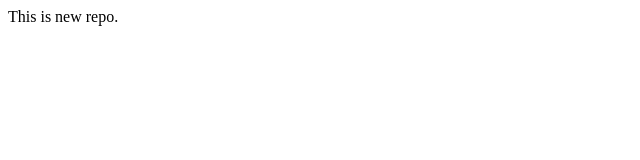
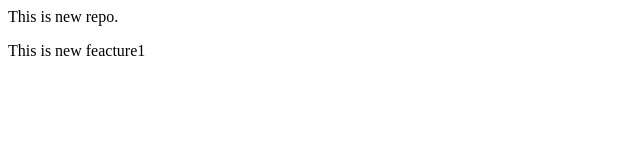
Before and after one commit to krssuhagiya/localRepo, a plain HTML site: page index.html in a window 1280 px wide. Shown: the whole page, without its empty margins (0-640 px from the left). Drawn offline with Linux system fonts and the light colour scheme.

Commit message:
Add new feacture1

```diff
--- a/index.html
+++ b/index.html
@@ -1 +1,2 @@
 <p>This is new repo.</p>
+<p>This is new feacture1</p>
```
